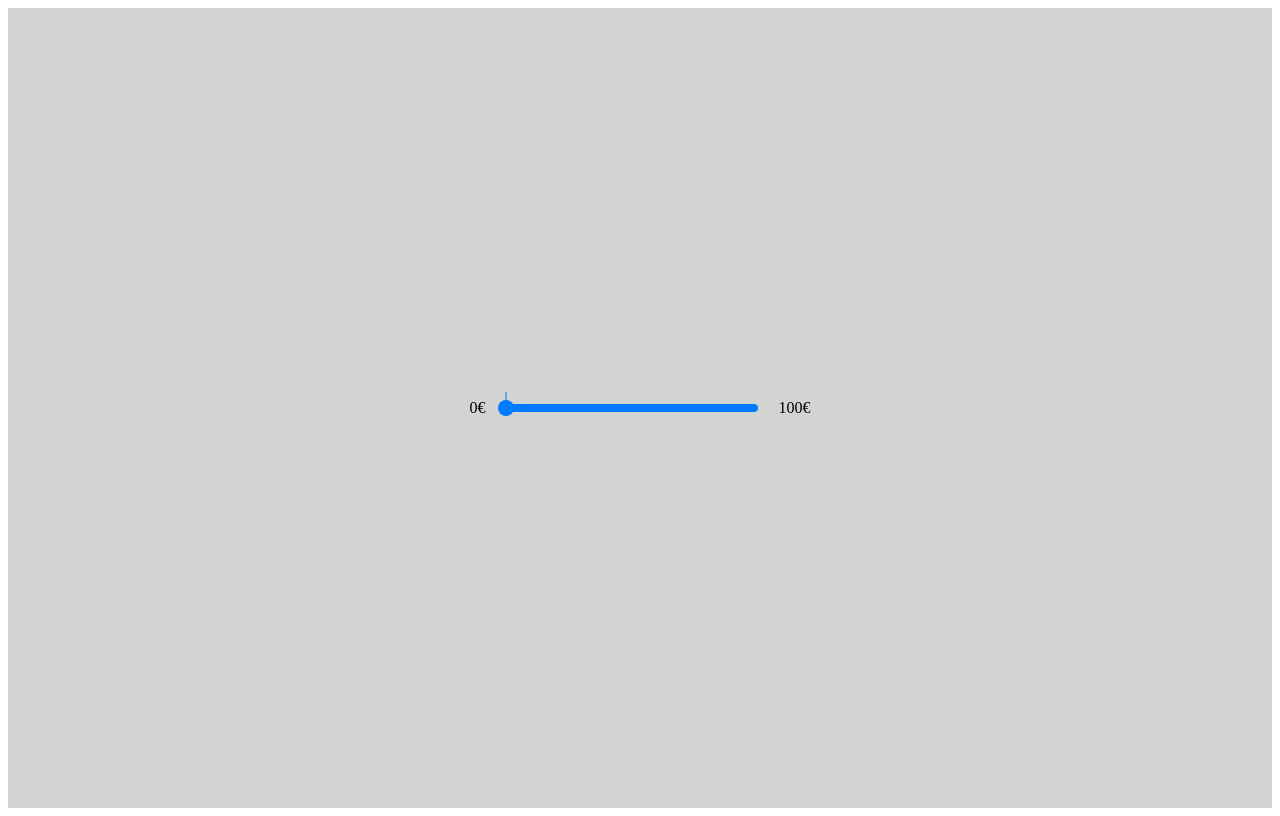
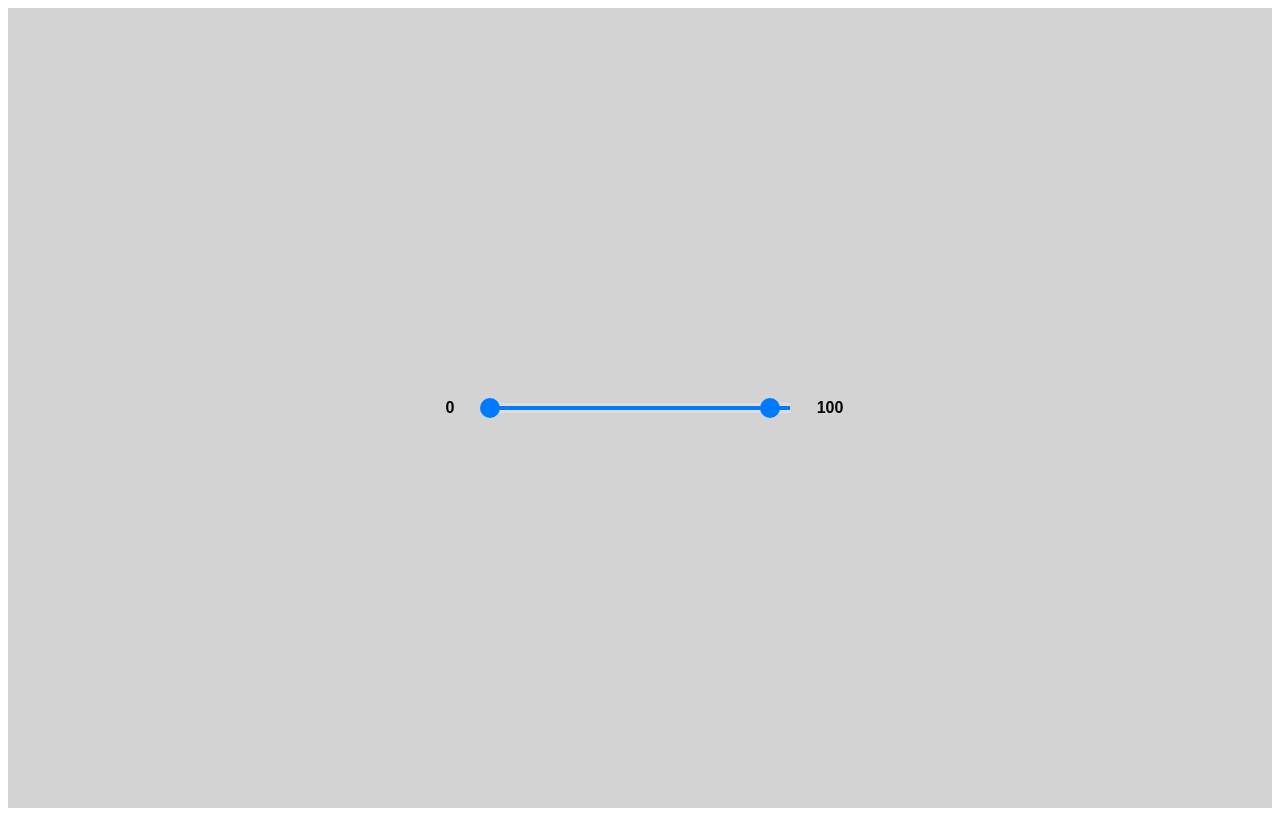
Before and after one commit to VillaOsiris/mango, a React app: page /exercise1 in a window 1280 px wide. Built offline with nearby package versions, Linux system fonts and the light colour scheme.

Commit message:
add range component - add styles - functionality

```diff
--- a/src/App.js
+++ b/src/App.js
@@ -1,21 +1,28 @@
-import React, { Component } from "react";
+import React, { useState } from "react";
 import Range from "./components/Range";
 import { BrowserRouter, Routes, Route } from "react-router-dom";
 
-class App extends Component {
-  render() {
+function App() {
+  const [sliderState, setSliderState] = useState({
+    min: 0,
+    max: 100,
+    step: 1,
+  });
+
   return (
     <BrowserRouter>
       <Routes>
         <Route
+          path="/exercise2"
+          element={<Range min={0} max={100} step={1} />}
+        />
+        <Route
           path="/exercise1"
-            element={<Range min="0" max="100" step="1" value="0" onChange />}
+          element={<Range min={0} max={100} step={1} />}
         />
-          <Route path="/exercise2" element={<Range />} />
       </Routes>
     </BrowserRouter>
   );
 }
-}
 
 export default App;
--- a/src/components/Range/Range.css
+++ b/src/components/Range/Range.css
@@ -8,54 +8,66 @@
   gap: 20px;
 }
 
-.range-slider {
+.slider {
   position: relative;
-  width: 20%;
-  height: 8px;
-  background-color: #ccc;
-  border-radius: 4px;
+  width: 300px;
+  height: 10px;
+  background-color: #ddd;
 }
 
 .slider-track {
   position: absolute;
-  top: 0;
+  top: 50%;
   left: 0;
+  transform: translateY(-50%);
   width: 100%;
-  height: 100%;
+  height: 4px;
   background-color: #007bff;
-  border-radius: 4px;
 }
 
 .slider-thumb {
   position: absolute;
   top: 50%;
-  left: 0;
+  width: 20px;
+  height: 20px;
+  border-radius: 50%;
+  background-color: #007bff;
+  cursor: grab;
   transform: translate(-50%, -50%);
-  width: 16px;
-  height: 16px;
-  background-color: #007bff;
-  border-radius: 50%;
-  cursor: pointer;
-  transition: left 0.2s ease-in-out;
 }
 
-.slider-thumb:before {
-  content: "";
-  position: absolute;
-  top: -8px;
-  left: 50%;
-  transform: translateX(-50%);
-  width: 1px;
-  height: 24px;
-  background-color: #007bff;
+.slider-thumb:active {
+  cursor: grabbing;
 }
 
-.slider-thumb:after {
-  content: attr(data-value);
-  position: absolute;
-  bottom: -20px;
-  left: 50%;
-  transform: translateX(-50%);
-  font-size: 12px;
-  color: #555;
+.slider-thumb:hover {
+  box-shadow: 0 0 5px rgba(0, 123, 255, 0.5);
 }
+
+.slider span {
+  display: block;
+  margin-top: 10px;
+  text-align: center;
+}
+
+.value-input {
+  display: inline-block;
+  padding: 0;
+  margin: 0;
+  border: none;
+  border-radius: 0;
+  background-color: transparent;
+  font-size: 16px;
+  font-weight: bold;
+  text-align: center;
+  outline: none;
+  cursor: pointer;
+  appearance: textfield;
+  width: 40px;
+}
+
+.value-input::-webkit-inner-spin-button,
+.value-input::-webkit-outer-spin-button {
+  appearance: none;
+  margin: 0;
+}
--- a/src/components/Range/index.js
+++ b/src/components/Range/index.js
@@ -1,29 +1,144 @@
-import React, { useState } from "react";
+import React, { useState, useEffect, useRef } from "react";
 import "./Range.css";
 
-const Range = ({ min, max, step, value, onChange }) => {
-  const [sliderValue, setSliderValue] = useState(value);
+const Range = ({ min, max, step }) => {
+  // State variables to hold min and max values
+  const [minValue, setMinValue] = useState(min);
+  const [maxValue, setMaxValue] = useState(max);
 
-  const handleChange = (event) => {
+  // Refs for DOM elements
+  const sliderRef = useRef(null);
+  const minThumbRef = useRef(null);
+  const maxThumbRef = useRef(null);
+
+  // Refs for dragging status
+  const isDraggingMinRef = useRef(false);
+  const isDraggingMaxRef = useRef(false);
+
+  // Function to update values and handle constraints
+  const updateValue = () => {
+    if (minValue >= maxValue - step) {
+      setMinValue(maxValue - step);
+      isDraggingMinRef.current = false;
+    }
+    if (maxValue <= minValue + step) {
+      setMaxValue(minValue + step);
+      isDraggingMaxRef.current = false;
+    }
+    console.log(minValue);
+    console.log(maxValue);
+  };
+
+  // Handle mouse move event
+  const handleMouseMove = (event) => {
+    const sliderRect = sliderRef.current.getBoundingClientRect();
+    const offsetX = event.clientX - sliderRect.left;
+    const percentage = (offsetX / sliderRect.width) * 100;
+    const value = Math.round((max - min) * (percentage / 100)) + min;
+
+    if (isDraggingMinRef.current && value < maxValue - step && value >= min) {
+      setMinValue(value);
+    } else if (
+      isDraggingMaxRef.current &&
+      value > minValue + step &&
+      value <= max
+    ) {
+      setMaxValue(value);
+    }
+  };
+
+  // Update the position of thumbs
+  const updateThumbPosition = () => {
+    const trackWidth = sliderRef.current.offsetWidth;
+    const minThumbWidth = minThumbRef.current.offsetWidth;
+    const maxThumbWidth = maxThumbRef.current.offsetWidth;
+    const minThumbPosition =
+      ((minValue - min) / (max - min)) * (trackWidth - minThumbWidth);
+    const maxThumbPosition =
+      ((maxValue - min) / (max - min)) * (trackWidth - maxThumbWidth);
+    minThumbRef.current.style.left = `${minThumbPosition}px`;
+    maxThumbRef.current.style.left = `${maxThumbPosition}px`;
+  };
+
+  // Handle mouse up event
+  const handleMouseUp = () => {
+    isDraggingMinRef.current = false;
+    isDraggingMaxRef.current = false;
+  };
+
+  // Handle mouse down event
+  const handleMouseDown = (isMinThumb) => {
+    if (isMinThumb) {
+      isDraggingMinRef.current = true;
+    } else {
+      isDraggingMaxRef.current = true;
+    }
+  };
+
+  // Handle input change event
+  const handleMinValueChange = (event) => {
     const newValue = Number(event.target.value);
-    setSliderValue(newValue);
-    onChange(newValue);
+    if (newValue <= maxValue - step) {
+      setMinValue(newValue);
+    } else {
+      event.target.value = minValue;
+    }
   };
+
+  const handleMaxValueChange = (event) => {
+    const newValue = Number(event.target.value);
+    if (newValue >= minValue + step) {
+      setMaxValue(newValue);
+    } else {
+      event.target.value = maxValue;
+    }
+  };
+
+  // Attach event listeners and clean up
+  useEffect(() => {
+    document.addEventListener("mousemove", handleMouseMove);
+    document.addEventListener("mouseup", handleMouseUp);
+    return () => {
+      document.removeEventListener("mousemove", handleMouseMove);
+      document.removeEventListener("mouseup", handleMouseUp);
+    };
+  }, []);
+
+  // Update thumb positions and values when min/max values change
+  useEffect(() => {
+    updateThumbPosition();
+    updateValue();
+  }, [minValue, maxValue]);
 
   return (
     <div className="container">
-      <p>{min}€</p>
-      <div className="range-slider">
-        <div className="slider-track">
-          <div
-            className="slider-thumb"
-            style={{
-              left: `${((sliderValue - min) / (max - min)) * 100}%`,
-            }}
-          />
-        </div>
+      <input
+        className="value-input"
+        type="number"
+        value={minValue}
+        onClick={(event) => event.target.select()}
+        onChange={handleMinValueChange}
+      />
+      <div className="slider" ref={sliderRef}>
+        <div className="slider-track" />
+        <div
+          className="slider-thumb"
+          ref={minThumbRef}
+          onMouseDown={() => handleMouseDown(true)}
+        />
+        <div
+          className="slider-thumb"
+          ref={maxThumbRef}
+          onMouseDown={() => handleMouseDown(false)}
+        />
       </div>
-      <p>{max}€</p>
+      <input
+        className="value-input"
+        type="number"
+        value={maxValue}
+        onClick={(event) => event.target.select()}
+        onChange={handleMaxValueChange}
+      />
     </div>
   );
 };
--- a/src/index.js
+++ b/src/index.js
@@ -1,5 +1,5 @@
 import React from "react";
-import { createRoot } from "react-dom/client";
+import ReactDOm from "react-dom/client";
 import App from "./App";
 
-createRoot(document.getElementById("root")).render(<App />);
+ReactDOm.createRoot(document.getElementById("root")).render(<App />);
```
Lines whose indentation alone changed are shown as unchanged.
